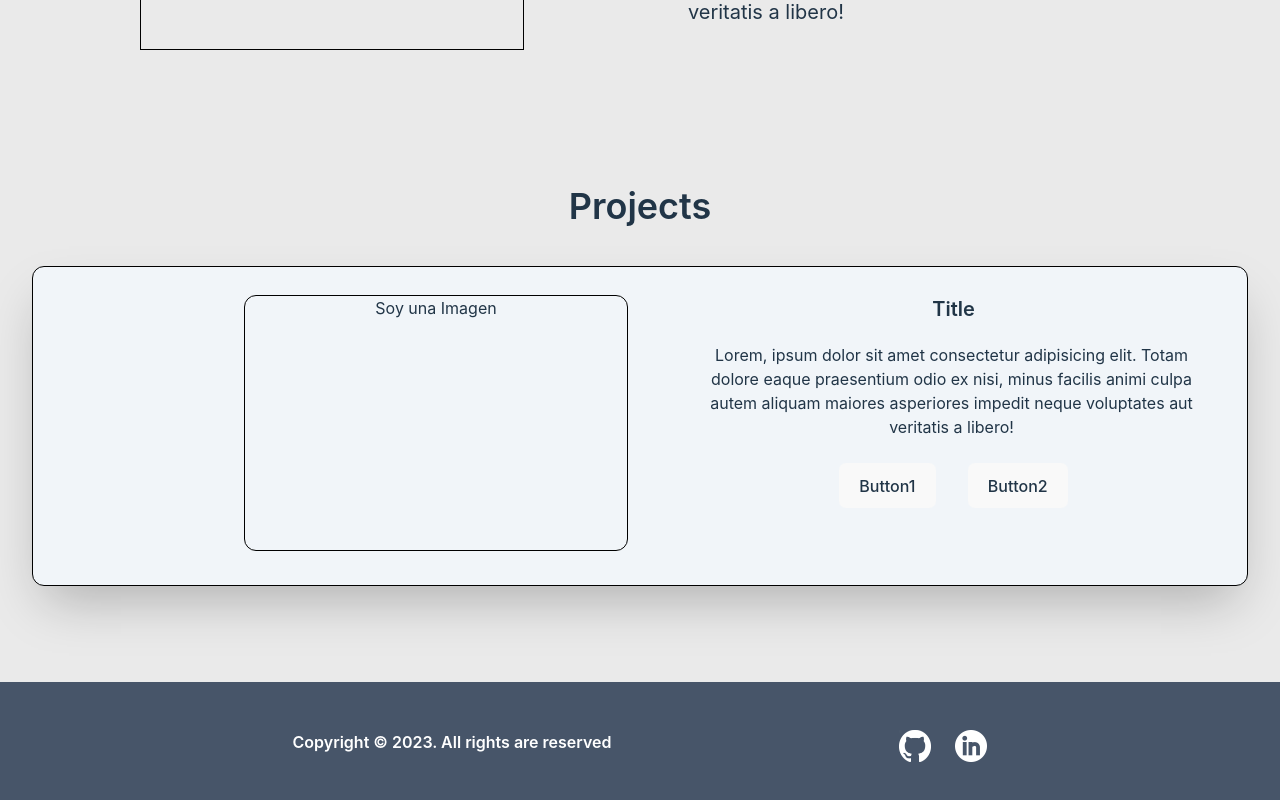
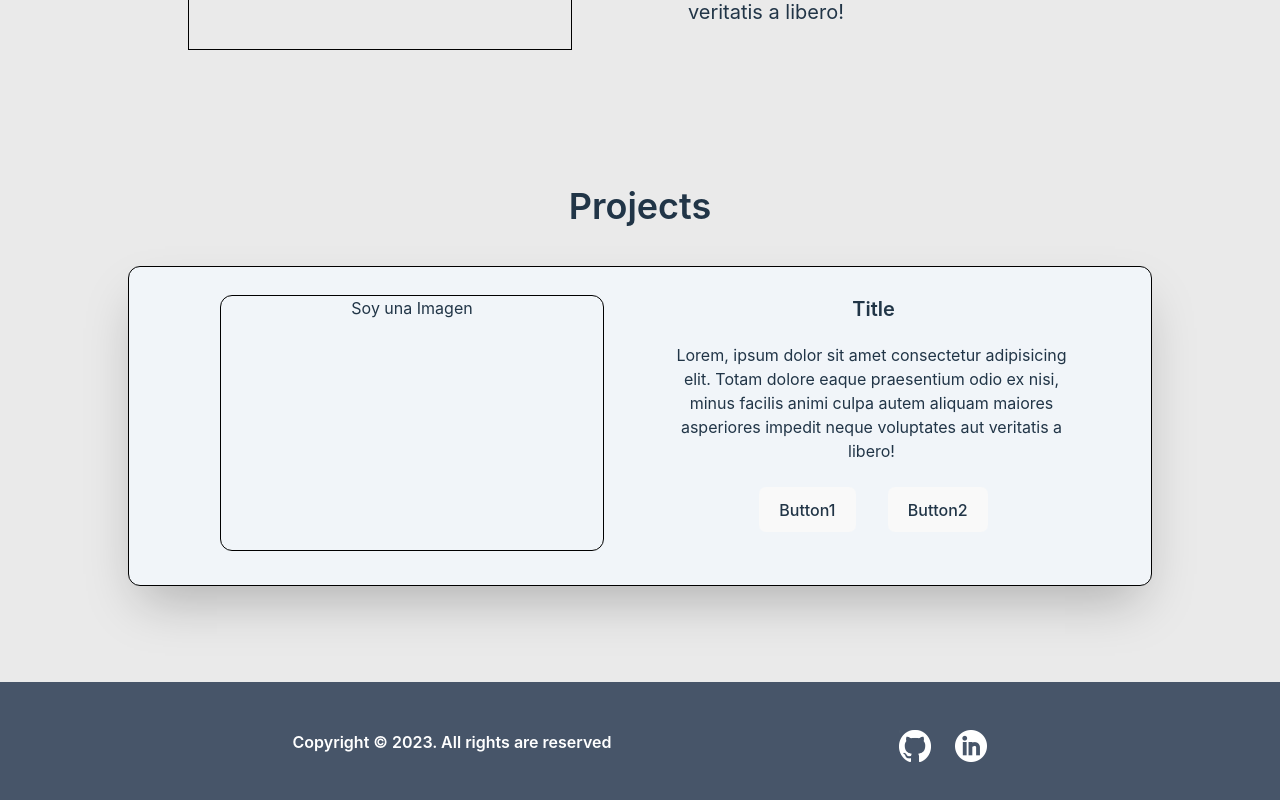
Before and after one commit to denisrold/Portfolio, a React (Vite) app in the folder portfolio/: page / in a window 1280 px wide. Shown: the part 1082-1882 px from the top of the page. Built offline with nearby package versions, Linux system fonts and the light colour scheme.

Commit message:
Responsive proyect

```diff
--- a/portfolio/src/views/Proyects.jsx
+++ b/portfolio/src/views/Proyects.jsx
@@ -1,13 +1,13 @@
 const Proyects = () =>{
     return (
 
-    <div >
+    <div>
         <div className="text-center mb-10">
         <p className="text-4xl font-semibold">Projects</p>
         </div>
-            <div className="bg-slate-100 max-w-full mt-10 md:h-80 w-full pt-7 md:pl-2 grid grid-cols-1 gap-4 md:grid-cols-2  mb-24 border border-black rounded-xl shadow-2xl">
-                    <div className="mx-auto md:float-right md:pl-3 col-span-2 md:col-span-1 mb-10 md:mr-2">
-                        <div className="w-96 h-80 md:w-96 md:h-64 border md:row-span-2 border-black rounded-xl">Soy una Imagen</div>
+            <div className="bg-slate-100 max-w-screen-lg w-full mt-10 md:h-80 pt-7 grid grid-cols-1 gap-4 md:grid-cols-2  mb-24 border border-black rounded-xl shadow-2xl lg:pr-10">
+                    <div className="mx-auto md:pl-8 lg:pd-5 col-span-2 md:col-span-1 mb-10 md:mr-2">
+                        <div className="w-96 h-80 md:w-96 md:h-64 border  border-black rounded-xl">Soy una Imagen</div>
                     </div>
                     <div className=" ml-2 col-span-1 md:col-span-1 md:ml-5 w-full md:pr-8">
                         <p className="text-center ml-auto mr-auto  w-auto text-xl font-semibold mb-5">Title</p>
```
